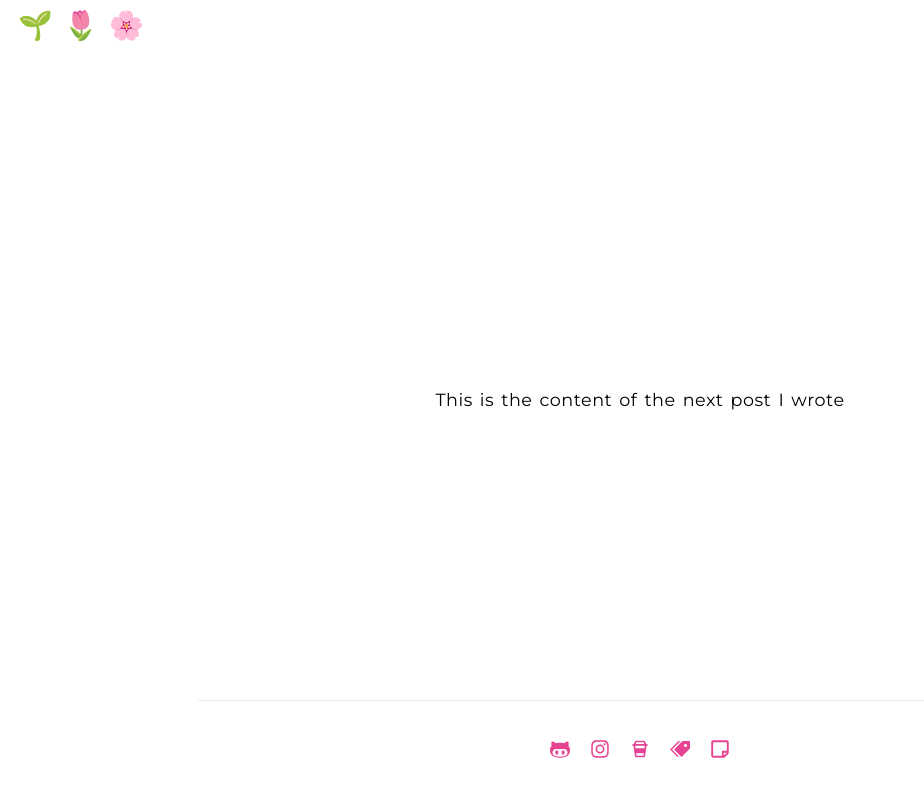
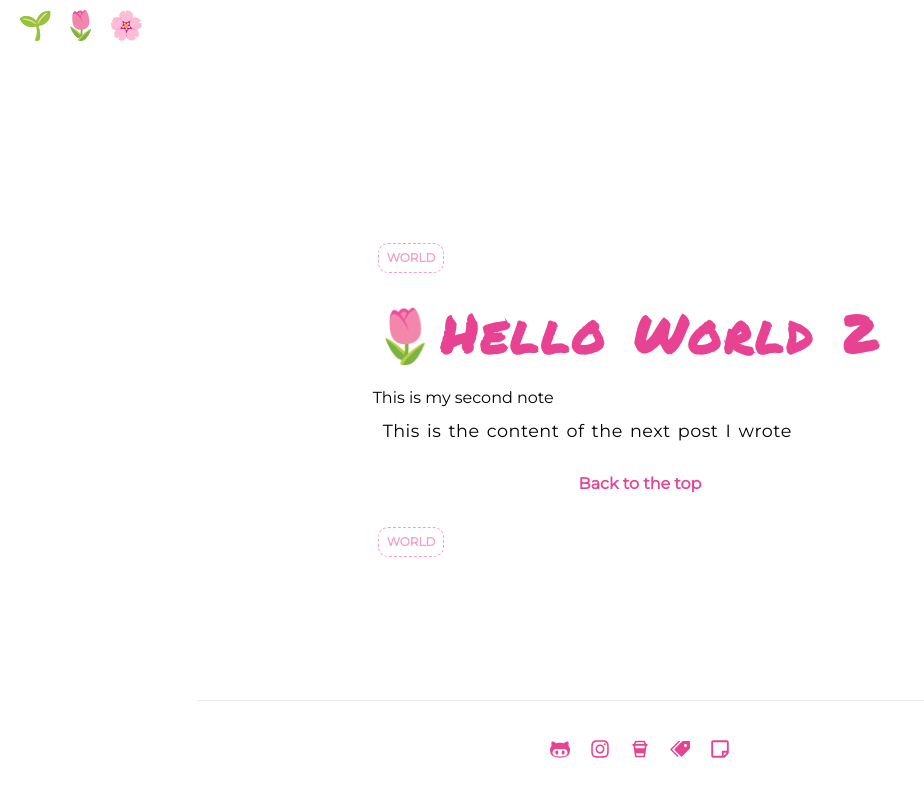
Before and after one commit to mithi/digital-garden, a Next.js app: page /notes/002 in a window 1280 px wide. Shown: the top 796 px of the page, without its empty margins (0-924 px from the left). Built offline with nearby package versions, Linux system fonts and the light colour scheme.

Commit message:
💕 Add article component

```diff
--- a/components/Layout/index.tsx
+++ b/components/Layout/index.tsx
@@ -40,7 +40,6 @@ const LinkInside = ({ Component, path }) => (
 
 const FooterNav = () => (
     <>
-        {" "}
         <LinkAway url="https://github.com/mithi" Component={GoOctoface} />
         <LinkAway url="https://www.instagram.com/minimithi/" Component={FaInstagram} />
         <LinkAway url="https://ko-fi.com/minimithi/" Component={BiCoffeeTogo} />
--- /dev/null
+++ b/components/Note/index.tsx
@@ -0,0 +1,35 @@
+import { Tags } from "../NotePreview"
+import Link from "next/link"
+
+const NoteHeading = ({ meta }) => (
+    <>
+        <Tags {...{ tags: meta.tags, id: meta.title, highlightTag: null }} />
+        <Link href="">
+            <a>
+                <h1>🌷{meta.title}</h1>
+            </a>
+        </Link>
+        <blockquote>{meta.description}</blockquote>
+    </>
+)
+
+const NoteFooter = ({ meta }) => (
+    <>
+        <div style={{ margin: "30px", textAlign: "center" }}>
+            <Link href="">
+                <a>Back to the top</a>
+            </Link>
+        </div>
+        <Tags {...{ tags: meta.tags, id: meta.title, highlightTag: null }} />
+    </>
+)
+
+const Note = ({ children, meta }) => (
+    <article>
+        <NoteHeading {...{ meta }} />
+        {children}
+        <NoteFooter {...{ meta }} />
+    </article>
+)
+
+export default Note
--- a/pages/notes/001/index.mdx
+++ b/pages/notes/001/index.mdx
@@ -1,3 +1,4 @@
+import Note from "./../../../components/Note"
 import Demonstration from "./Demonstration"
 export const meta = {
     title: "Hello World",
@@ -5,7 +6,7 @@ export const meta = {
     tags: ["hello", "world"],
 }
 
-export default ({ children }) => <article>{children}</article>
+export default ({ children }) => <Note {...{ meta }}>{children}</Note>
 
 # H1 header
 
--- a/pages/notes/002/index.mdx
+++ b/pages/notes/002/index.mdx
@@ -1,9 +1,10 @@
+import Note from "./../../../components/Note"
 export const meta = {
     title: "Hello World 2",
     description: "This is my second note",
     tags: ["world"],
 }
 
-export default ({ children }) => <article>{children}</article>
+export default ({ children }) => <Note {...{ meta }}>{children}</Note>
 
 This is the content of the next post I wrote
```
